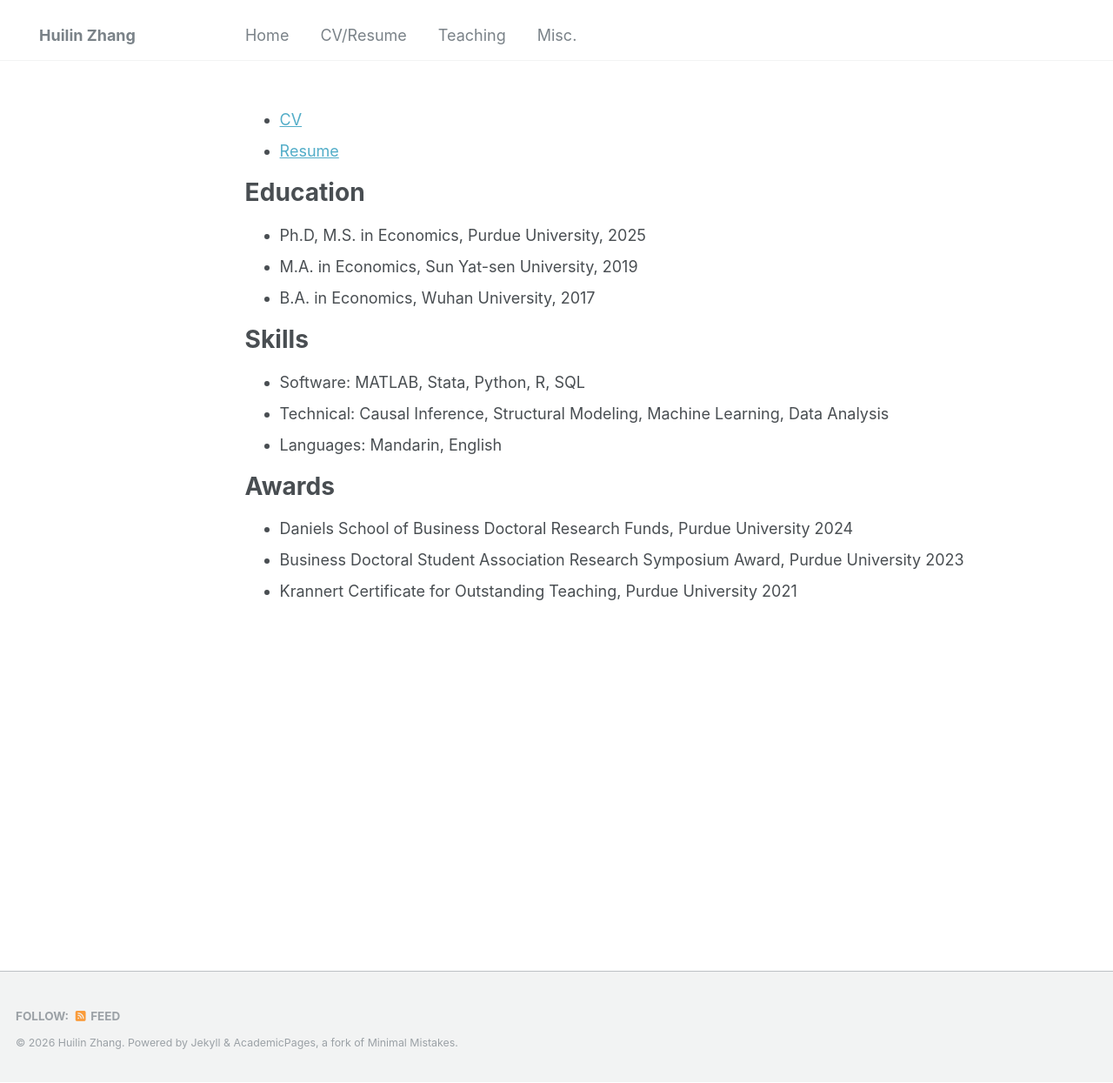
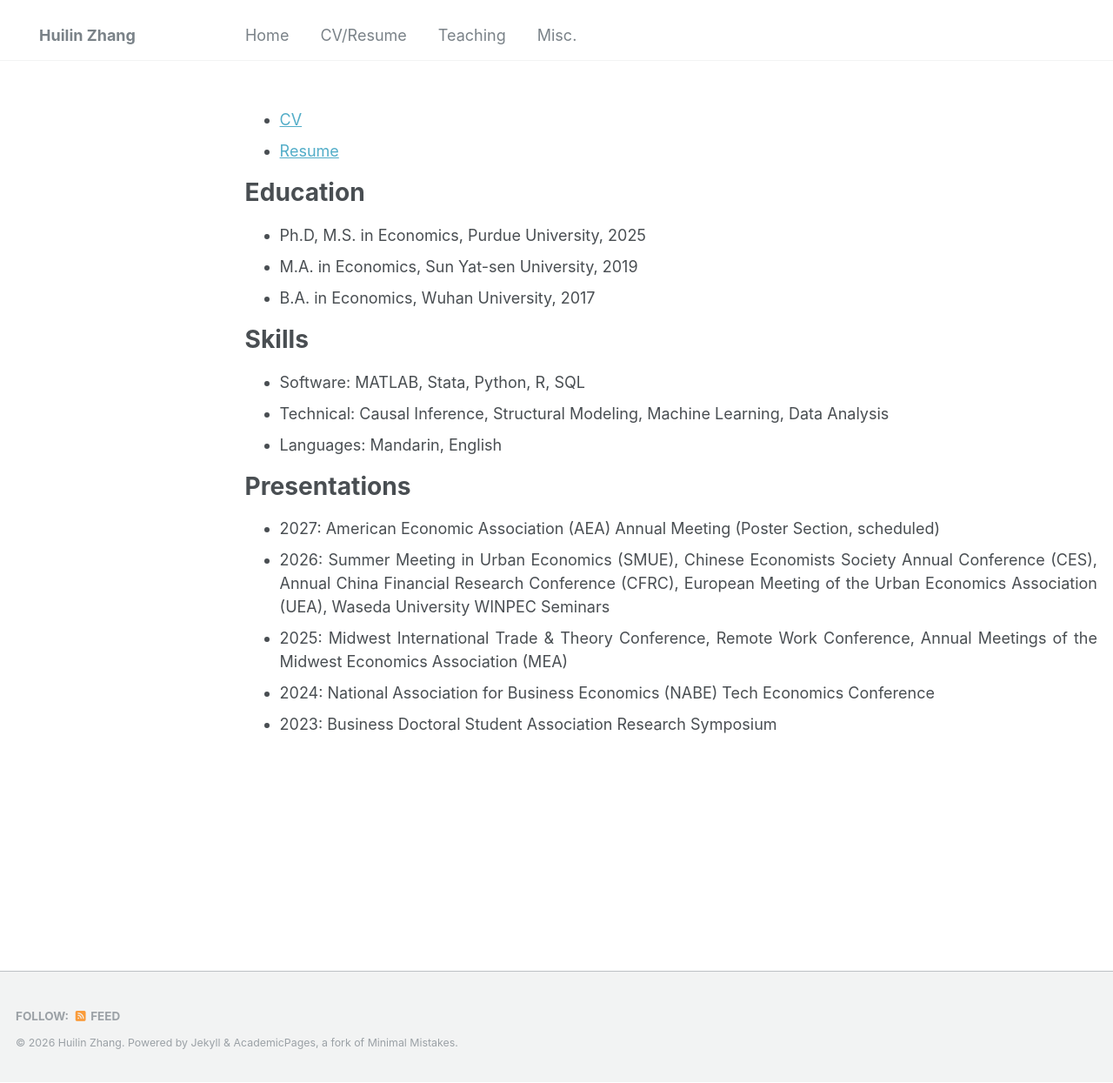
Before and after one commit to huilin-zhang/huilin-zhang.github.io, a Jekyll site: the page built from _pages/cv.md, in a window 1280 px wide and 1245 px high. Shown: the whole window at 87% size. Built offline with Jekyll 4.4.1, drawn with Linux system fonts in a browser that asks for light colours.

Commit message:
Update cv.md

```diff
--- a/_pages/cv.md
+++ b/_pages/cv.md
@@ -42,11 +42,13 @@ Analysis
 * Languages: Mandarin, English
 
 
-Awards
+Presentations
 ======
-* Daniels School of Business Doctoral Research Funds, Purdue University 2024
-* Business Doctoral Student Association Research Symposium Award, Purdue University 2023
-* Krannert Certificate for Outstanding Teaching, Purdue University 2021
+* 2027: American Economic Association (AEA) Annual Meeting (Poster Section, scheduled)
+* 2026: Summer Meeting in Urban Economics (SMUE), Chinese Economists Society Annual Conference (CES), Annual China Financial Research Conference (CFRC), European Meeting of the Urban Economics Association (UEA), Waseda University WINPEC Seminars
+* 2025: Midwest International Trade & Theory Conference, Remote Work Conference, Annual Meetings of the Midwest Economics Association (MEA)
+* 2024: National Association for Business Economics (NABE) Tech Economics Conference
+* 2023: Business Doctoral Student Association Research Symposium
 
 
 <!-- * Skill 2
```
